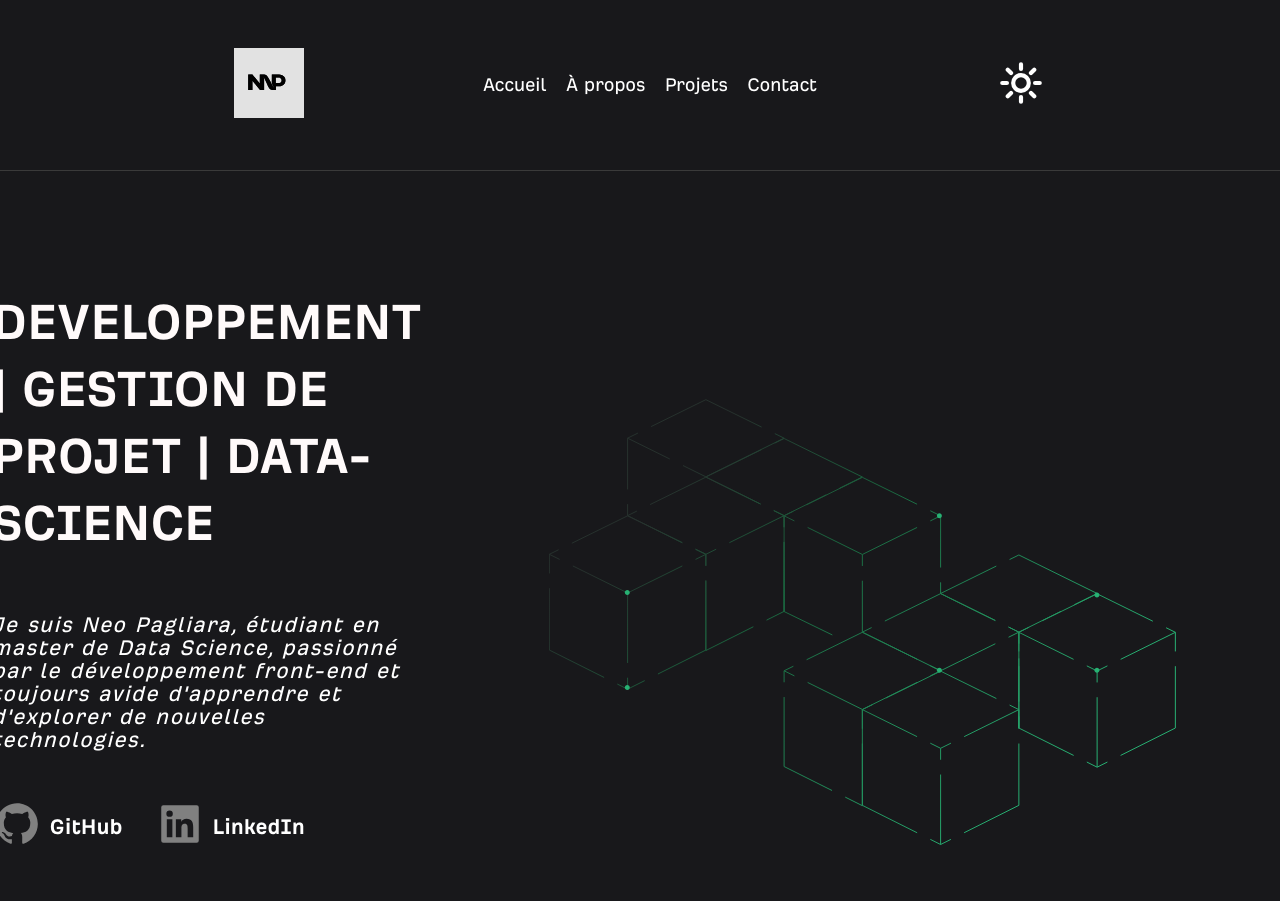
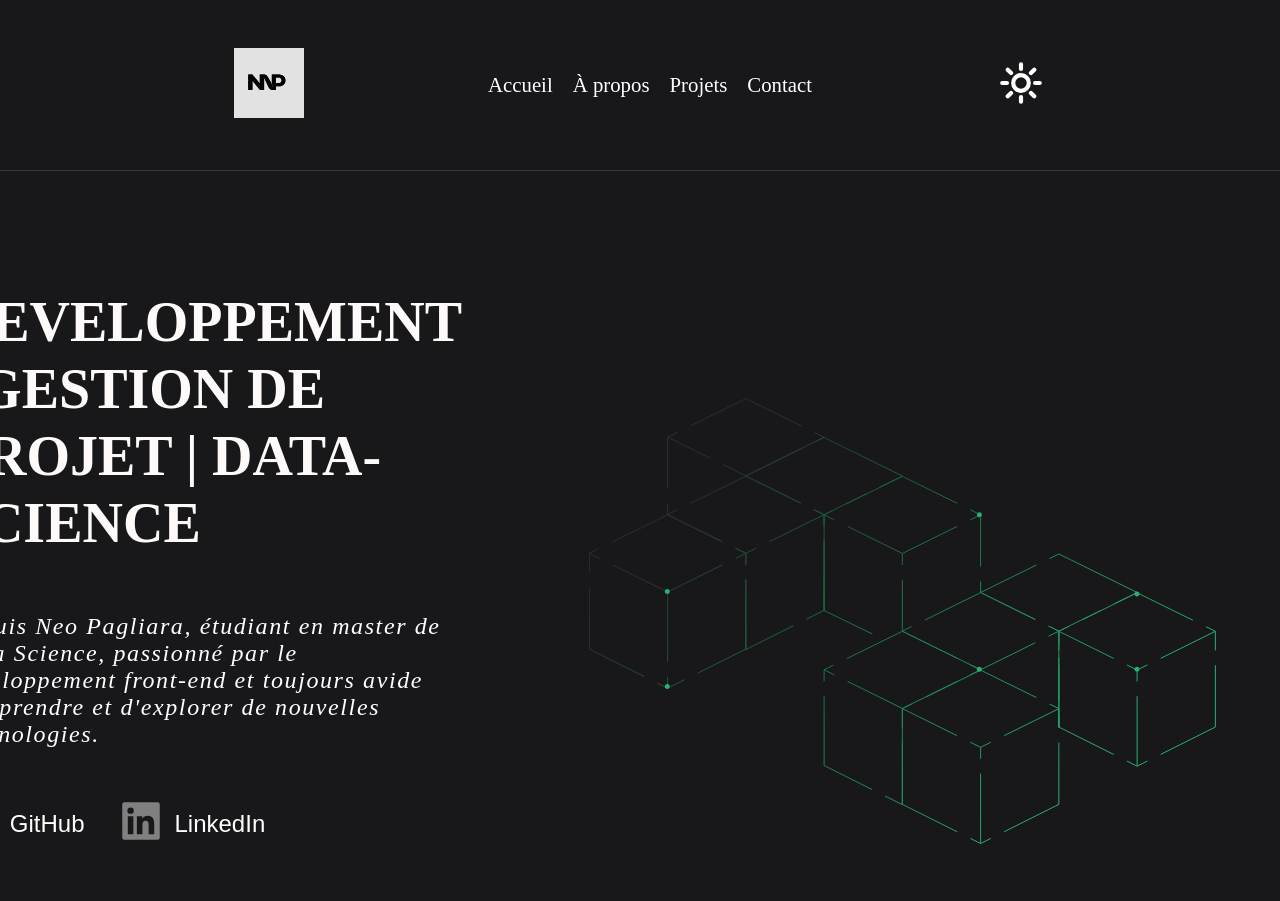
Before and after one commit to NeoPgl/test_deploy_portfolio, a website built with Vite: page index.html in a window 1280 px wide. Shown: the top 901 px of the page. Built offline with nearby package versions, Linux system fonts and the light colour scheme; files whose address does not match are found by name; a web font is replaced by a local one.

Commit message:
fix path src

```diff
--- a/src/style.css
+++ b/src/style.css
@@ -205,28 +205,28 @@ body {
 
 @font-face {
   font-family: "IncognitoBold";
-  src: url("/fonts/incognito_bold.woff2") format("woff2");
+  src: url("fonts/incognito_bold.woff2") format("woff2");
   font-weight: bold;
   font-style: normal;
 }
 
 @font-face {
   font-family: "IncognitoCondensed";
-  src: url("/fonts/incognito_condensed.woff2") format("woff2");
+  src: url("fonts/incognito_condensed.woff2") format("woff2");
   font-weight: 100;
   font-style: normal;
 }
 
 @font-face {
   font-family: "IncognitoRegular";
-  src: url("/fonts/incognito_regular.woff2") format("woff2");
+  src: url("fonts/incognito_regular.woff2") format("woff2");
   font-weight: 100;
   font-style: normal;
 }
 
 @font-face {
   font-family: "GitLabMono";
-  src: url("/fonts/gitlab-mono.woff2") format("woff2");
+  src: url("fonts/gitlab-mono.woff2") format("woff2");
   font-weight: 100;
   font-style: normal;
 }
```
